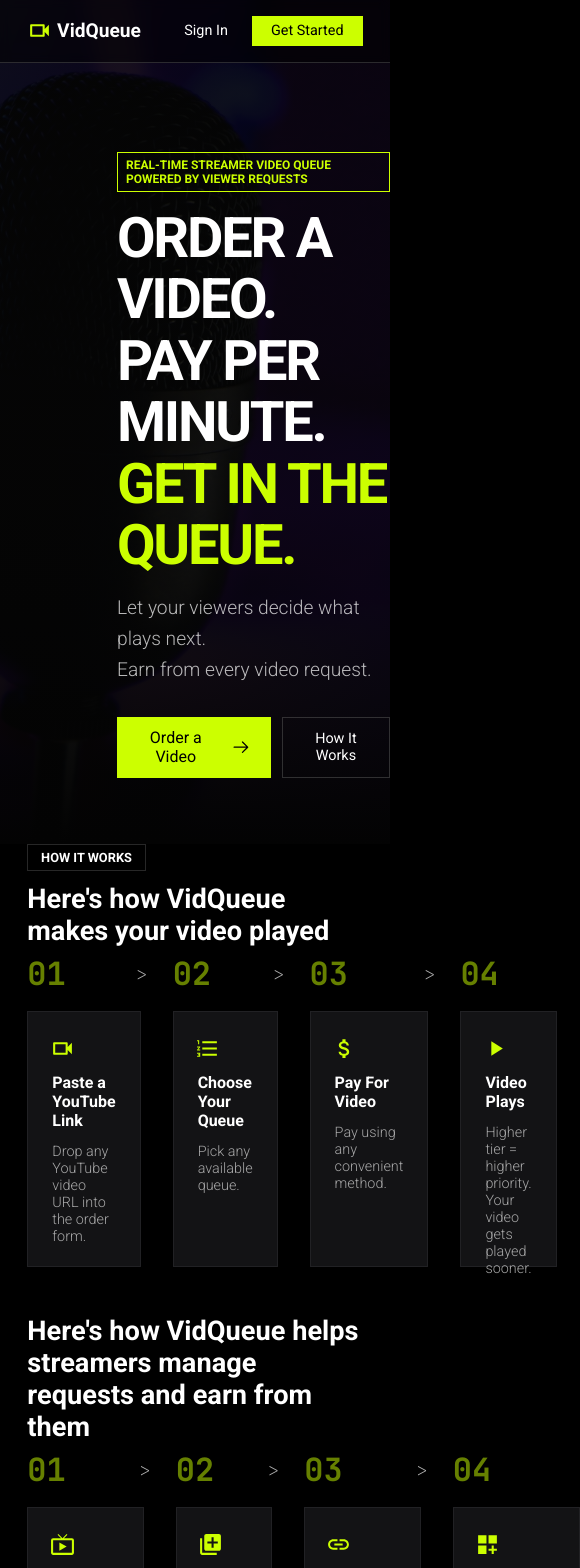
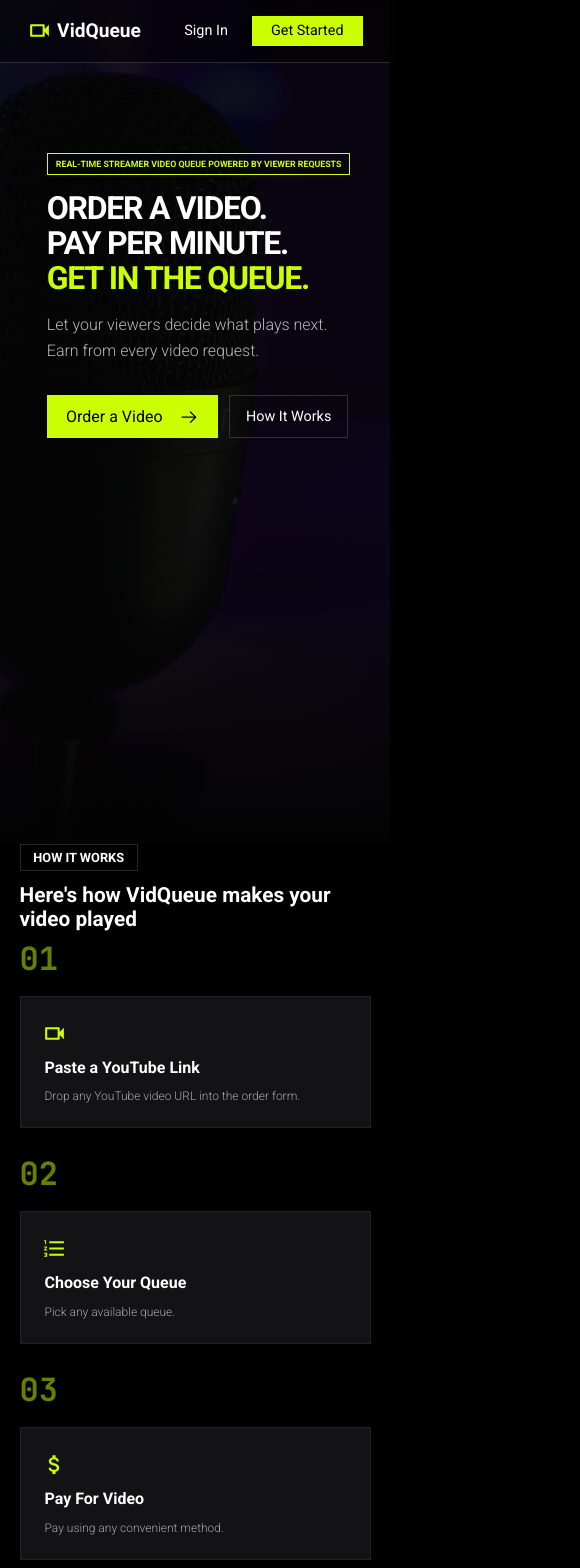
Before and after one commit to Septiemiy/Diploma_Project, a React (Vite) app in the folder Frontend/Diploma/: page / in a window 390 px wide. Shown: the top 1568 px of the page, 580 px wide, since content can reach past the window. Built offline with nearby package versions, Linux system fonts and the light colour scheme.

Commit message:
made dynamic layout for landing page

```diff
--- a/Frontend/Diploma/src/assests/styles/global.scss
+++ b/Frontend/Diploma/src/assests/styles/global.scss
@@ -1,4 +1,8 @@
 $font-family: 'Roboto', sans-serif;
+
+html, body {
+    overflow-x: hidden;
+}
 
 body {
     background-color: hsl(0, 0%, 0%);
--- a/Frontend/Diploma/src/components/Benefits/Benefits.module.scss
+++ b/Frontend/Diploma/src/components/Benefits/Benefits.module.scss
@@ -29,3 +29,18 @@
         justify-content: space-between;
     }
 }
+
+@media (max-width: 480px) {
+    .benefits {
+        padding: 5% 5% 5% 5%;
+
+        .description {
+            font-size: 1.3rem;
+        }
+
+        .benefits_container {
+            flex-direction: column;
+            gap: 1.5rem;
+        }
+    }
+}
--- a/Frontend/Diploma/src/components/CTA/CTA.module.scss
+++ b/Frontend/Diploma/src/components/CTA/CTA.module.scss
@@ -49,3 +49,31 @@
         }
     }
 }
+
+@media (max-width: 768px) {
+    .cta {
+        margin-top: 5%;
+        margin-bottom: 5%;
+
+        .title {
+            font-size: 1.7rem;
+        }
+
+        .description {
+            font-size: 0.7rem;
+            color: hsla(0, 0%, 80%);
+        }
+
+        .cta_button {
+            padding: 0.5rem 1.2rem;
+            font-size: 0.7rem;
+         }
+    }
+}
+
+@media (max-width: 420px) {
+    .cta .description {
+        font-size: 0.5rem;
+        color: hsla(0, 0%, 80%);
+    }
+}
--- a/Frontend/Diploma/src/components/Hero/Hero.module.scss
+++ b/Frontend/Diploma/src/components/Hero/Hero.module.scss
@@ -1,6 +1,7 @@
 .hero {
     position: relative;
     height: 100vh;
+    width: 100%;
     background:
         linear-gradient(
             to bottom,
@@ -112,3 +113,41 @@
         opacity: 1;
     }
 }
+
+@media (max-width: 768px) {
+   .hero {
+        &_content {
+            left: 20%;
+        }
+
+        &_title {
+            font-size: 3rem;
+        }
+   }
+}
+
+@media (max-width: 520px) {
+   .hero {
+
+        &_eyebrow {
+            font-size: 0.55rem;
+        }
+
+        &_title {
+            font-size: 2rem;
+        }
+
+        &_subtitle {
+            font-size: 1rem;
+        }
+   }
+}
+
+@media (max-width: 420px) {
+   .hero {
+
+        &_content {
+            left: 12%;
+        }
+   }
+}
--- a/Frontend/Diploma/src/components/HowItWorks/HowItWorks.module.scss
+++ b/Frontend/Diploma/src/components/HowItWorks/HowItWorks.module.scss
@@ -25,3 +25,19 @@
         margin-bottom: 3.5%;
     }
 }
+
+@media (max-width: 768px) {
+    .howItWorks {
+        margin-left: 5%;
+        margin-right: 5%;
+
+        .description {
+            font-size: 1.3rem;
+        }
+
+        .steps_container {
+            flex-direction: column;
+            gap: 1.5rem;
+        }
+    }
+}
--- a/Frontend/Diploma/src/components/ui/BenefitCardContainer/BenefitCard.module.scss
+++ b/Frontend/Diploma/src/components/ui/BenefitCardContainer/BenefitCard.module.scss
@@ -1,9 +1,7 @@
 .benefit_content {
     display: flex;
     flex-direction: column;
-    height: 73%;
-    min-height: 73%;
-    flex: 0 0 49.35%;
+    flex: 0 0 48%;
     border: 1px solid hsl(240, 3.5%, 20%, 0.5);
     padding: 1.5rem;
     background-color: hsl(240, 3.5%, 16%, 0.5);
--- a/Frontend/Diploma/src/components/ui/HowItWorksStepContainer/HowStep.module.scss
+++ b/Frontend/Diploma/src/components/ui/HowItWorksStepContainer/HowStep.module.scss
@@ -65,3 +65,17 @@
         }
     }
 }
+
+@media (max-width: 1024px) {
+    .step_container .step_content .description {
+        font-size: 0.75rem;
+    }
+}
+
+@media (max-width: 768px) {
+    .step_container .step_number {
+        span {
+            display: none;
+        }
+    }
+}
```
